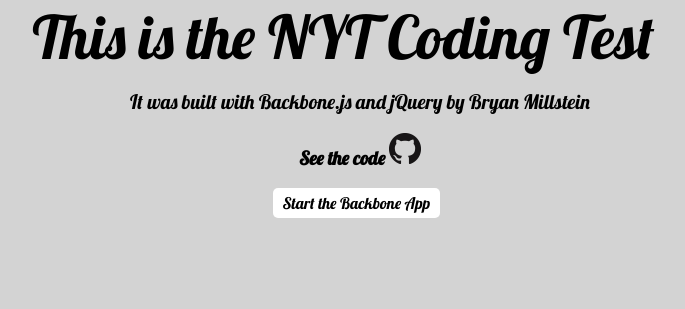
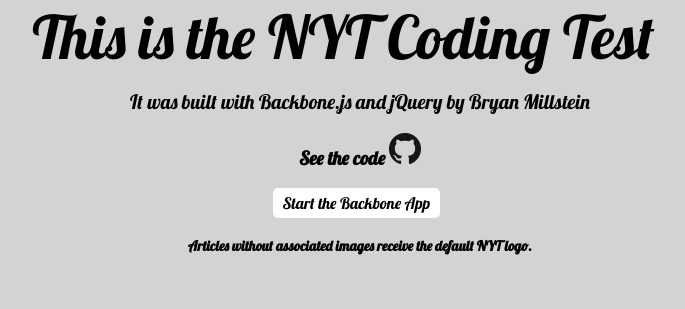
Before and after one commit to bryanmillstein/NYT, a PHP site: page / in a window 1280 px wide. Shown: the part 129-438 px from the top of the page, without its empty margins (280-965 px from the left). Run offline with PHP 8.4, Linux system fonts and the light colour scheme; some web fonts are replaced.

Commit message:
Add php file for heroku hosting.

```diff
--- a/css/master.css
+++ b/css/master.css
@@ -88,13 +88,19 @@
 
 }
 
-#landing-page #linked-in:hover {
-  color: #fff;
-}
-
 #landing-page > hgroup > h3 {
   font-family: "Lobster";
   text-align: center;
+}
+
+#landing-page > hgroup > h4 {
+  font-family: "Lobster";
+  text-align: center;
+  font-size: 14px;
+}
+
+#landing-page #linked-in:hover {
+  color: #fff;
 }
 
 #backbone-initialize {
--- a/index.html
+++ b/index.html
@@ -22,6 +22,7 @@
           <a href="https://github.com/bryanmillstein/NYT" target="_blank" class="icon alt fa-github"><img src="assets/images/gitHub-logo.png" alt="" /></a>
         </h3>
         <button id="backbone-initialize">Start the Backbone App</button>
+        <h4>Articles without associated images receive the default NYT logo.</h4>
 
       </hgroup>
 
--- /dev/null
+++ b/index.php
@@ -0,0 +1 @@
+<?php include_once("index.html"); ?>
```
